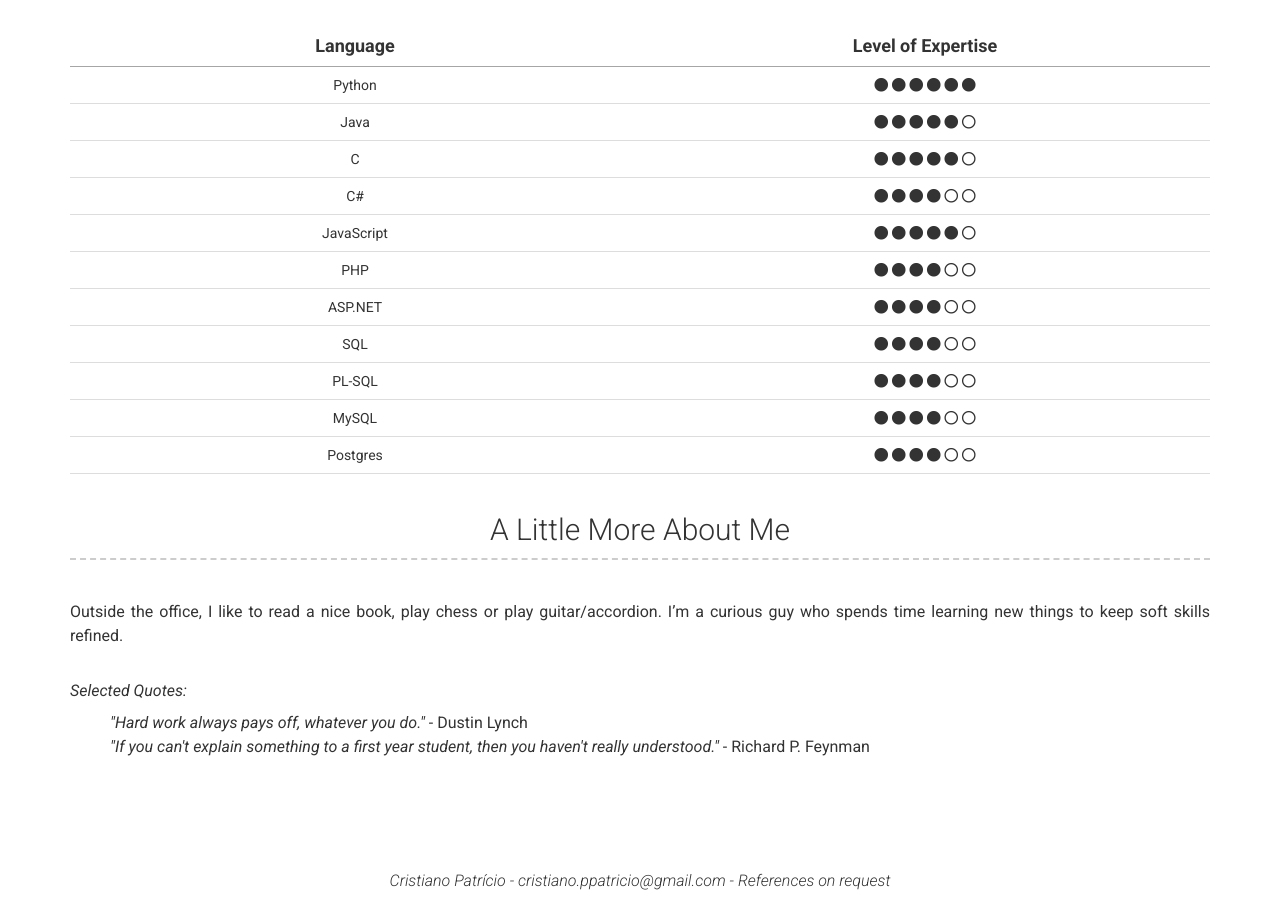
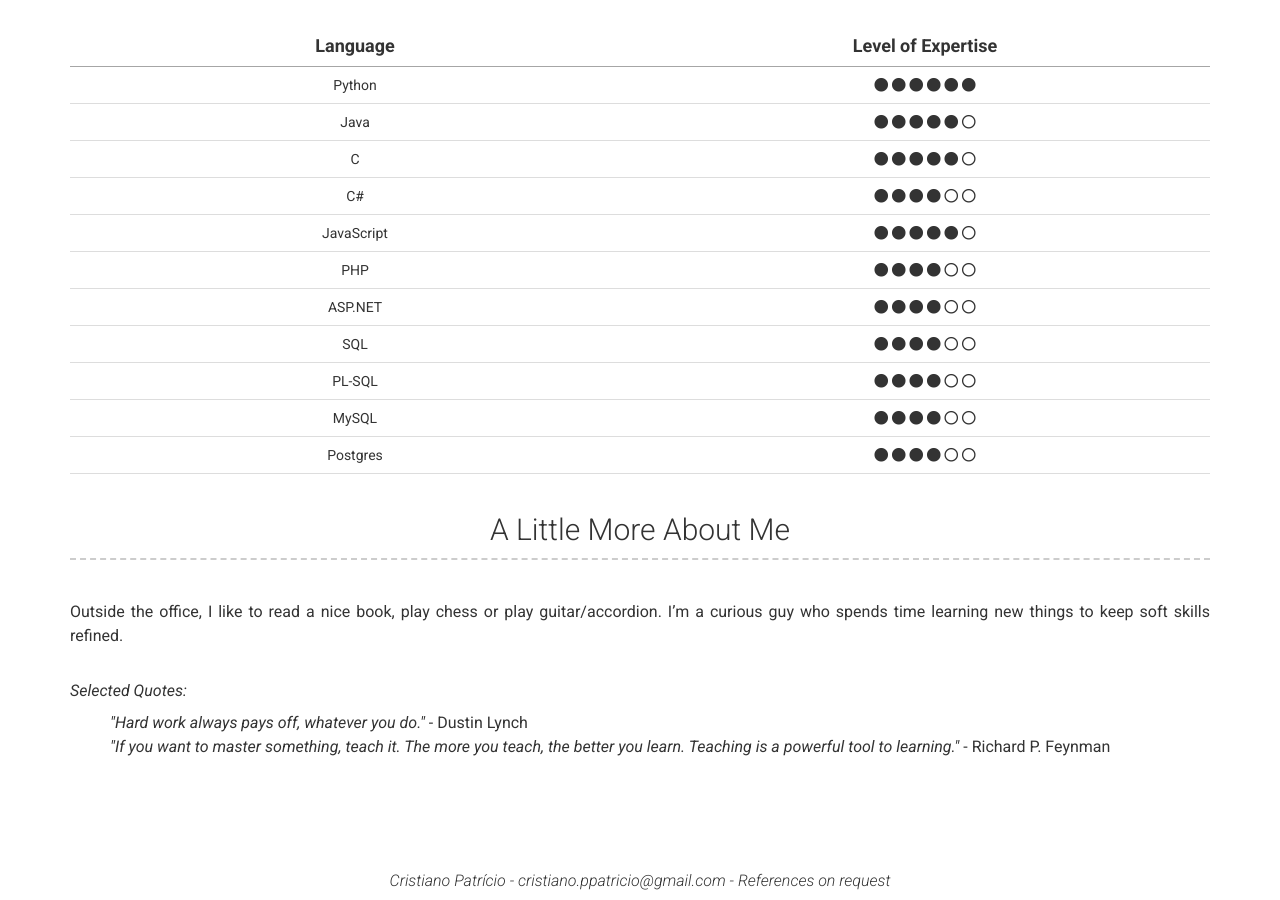
Before and after one commit to CristianoPatricio/cristianopatricio.github.io, a Jekyll site: the page built from index.md, in a window 1280 px wide and 900 px high, scrolled down 2468 px. Built offline with Jekyll 4.4.1, drawn with Linux system fonts in a browser that asks for light colours; nearby versions of some CDN libraries.

Commit message:
Update _config.yml

```diff
--- a/_config.yml
+++ b/_config.yml
@@ -247,7 +247,7 @@ more_content: | # this will include new lines to allow paragraphs
   <p><em>Selected Quotes:</em></p>
   <ul style="list-style-type: none;">
     <li><em>"Hard work always pays off, whatever you do."</em> - Dustin Lynch</li>
-    <li><em>"If you can't explain something to a first year student, then you haven't really understood."</em> - Richard P. Feynman</li>
+    <li><em>"If you want to master something, teach it. The more you teach, the better you learn. Teaching is a powerful tool to learning."</em> - Richard P. Feynman</li>
   </ul>
 
 # Footer
```
